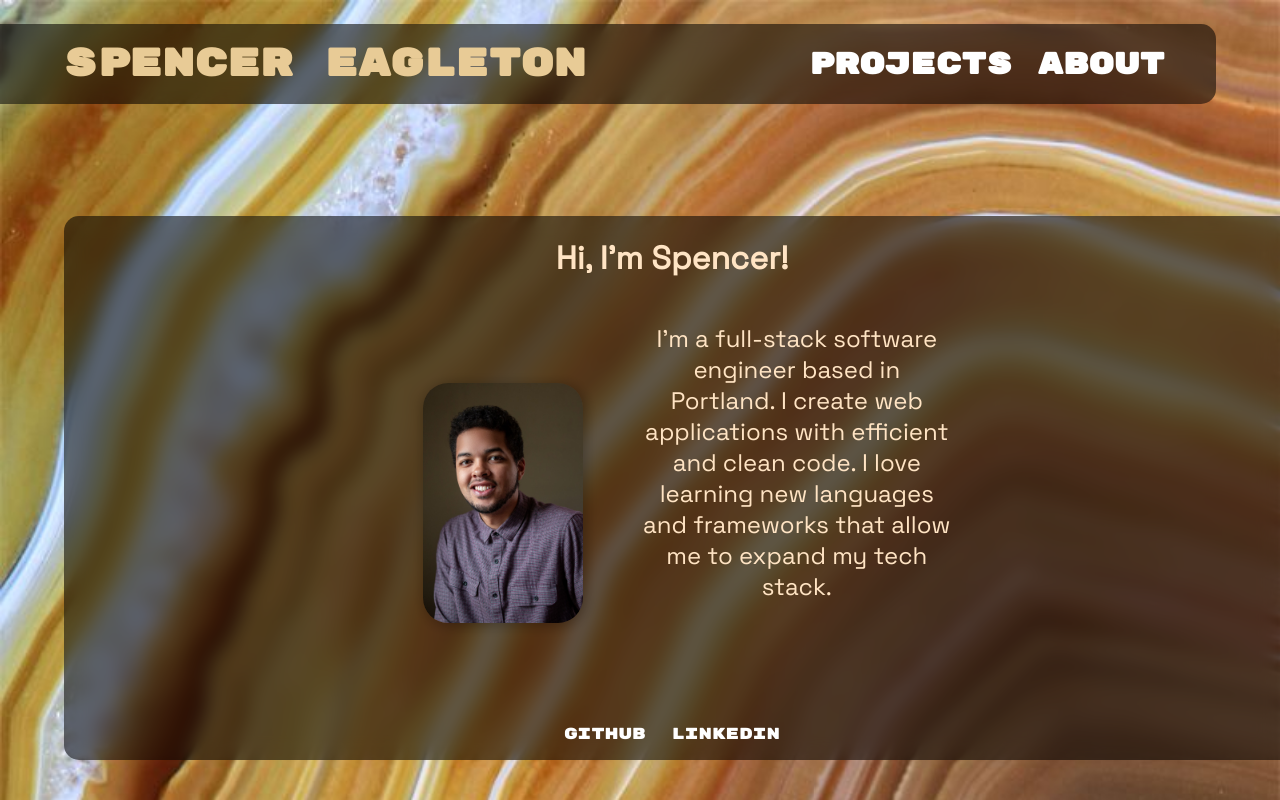
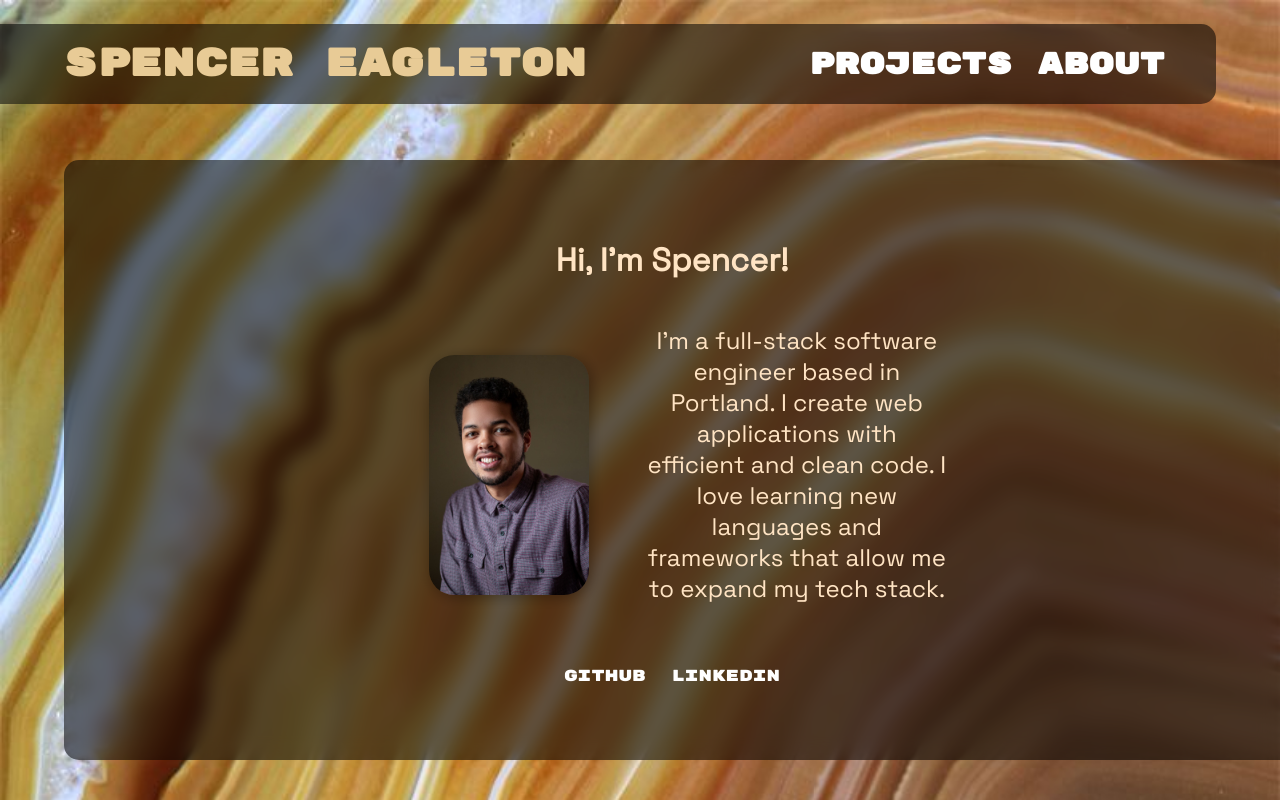
Before and after one commit to spencer-eagleton/portfolio, a React (Create React App) app: page / in a window 1280 px wide. Built offline with nearby package versions, Linux system fonts and the light colour scheme; the HTML template or start-up script is replaced by a standard one.

Commit message:
about section height and paragraph width

```diff
--- a/src/Views/About/About.css
+++ b/src/Views/About/About.css
@@ -7,7 +7,7 @@
   right: 0px;
   background-color: rgba(0, 0, 0, 0.544);
   width: 95vw;
-  max-height: 75vh;
+  height: 75vh;
   bottom: 5vh;
   border-radius: 15px 0 0 15px;
   backdrop-filter: blur(1px);
@@ -54,10 +54,16 @@ p {
   display: flex;
   flex-direction: column;
   justify-content: flex-start;
-  max-width: 80vw;
+  max-width: 300px;
+  max-height: 300px
+
 
 }
 
 .linkeroos {
   margin: 2vh;
 }
+
+.name {
+  max-width: 320px;
+}
--- a/src/Views/About/About.jsx
+++ b/src/Views/About/About.jsx
@@ -24,7 +24,7 @@ export default function About() {
       animate="visible"
       exit="exit"
     >
-      <h1>Hi, I'm Spencer!</h1>
+      <h1 className="name">Hi, I'm Spencer!</h1>
       <div className="bio">
         <div className="headshot"></div>
         <p className="bioparagraph">
```
